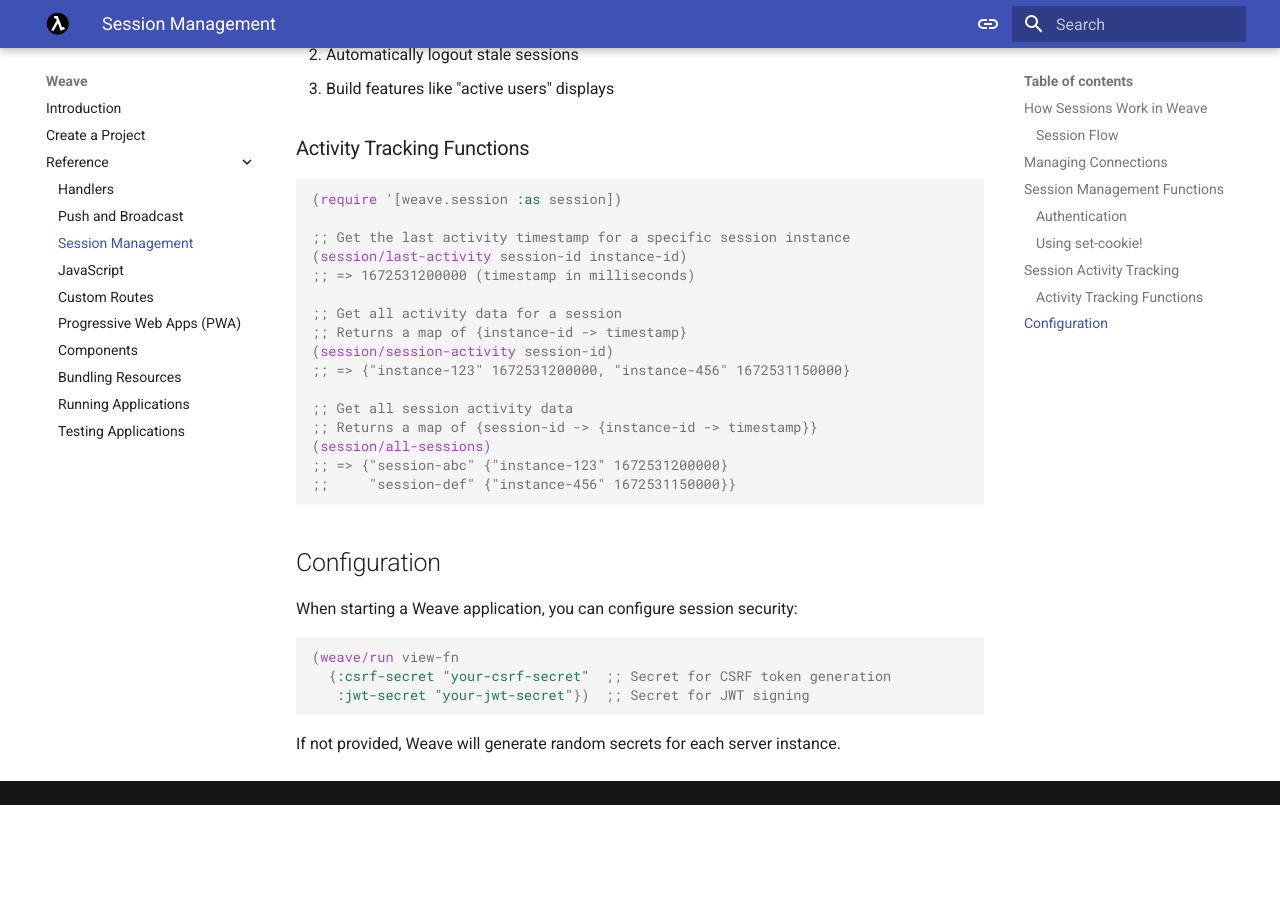
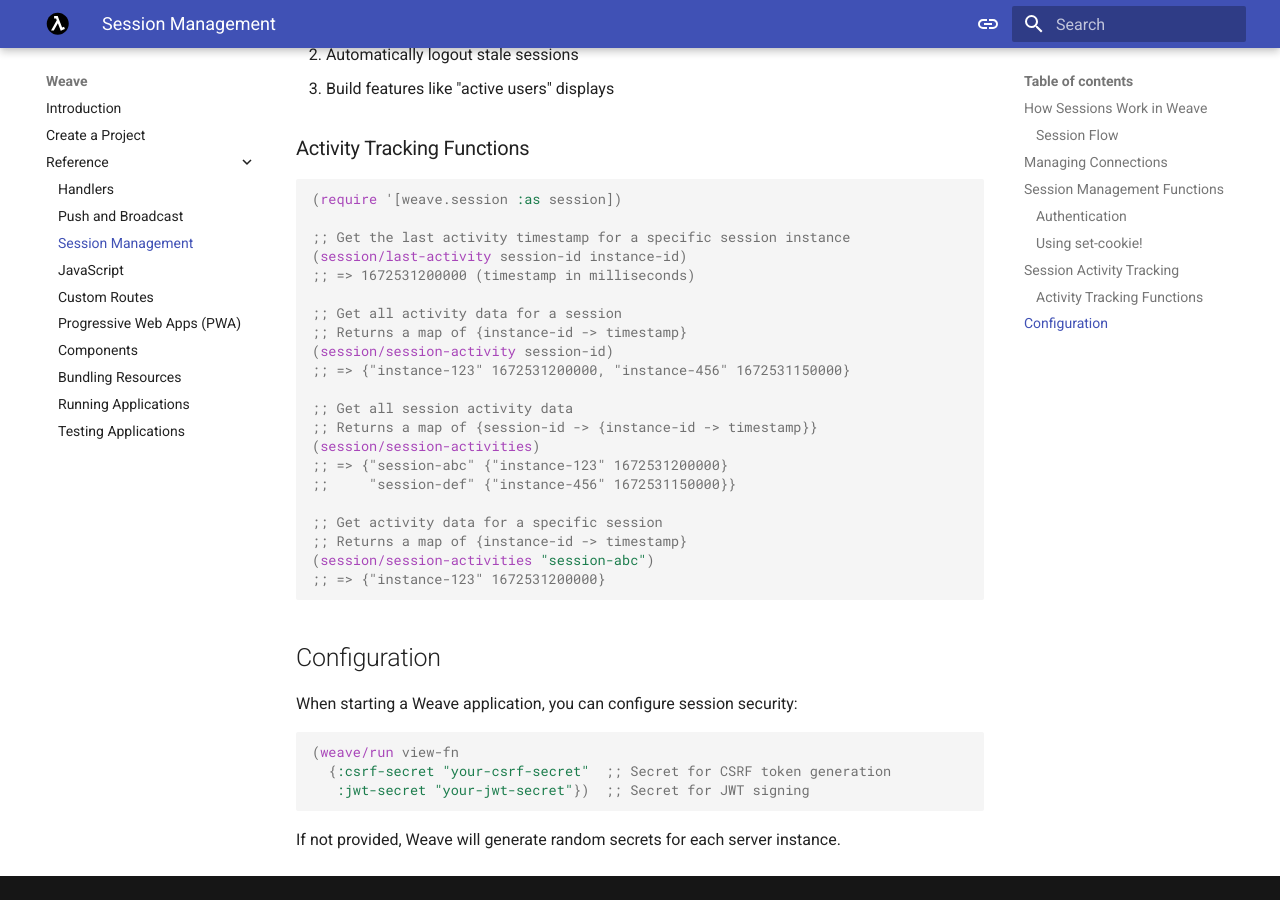
Before and after one commit to nakkaya/weave, an MkDocs documentation site: the page built from doc/docs/reference/30_session.md, in a window 1280 px wide and 900 px high, scrolled down 2120 px. Built offline with MkDocs 1.6.1 and Material for MkDocs 9.7.7, drawn with Linux system fonts in a browser that asks for light colours; before the commit the page ends 2925 px from its top, so only the background shows below that.

Commit message:
refactor session access

````diff
--- a/doc/docs/reference/30_session.md
+++ b/doc/docs/reference/30_session.md
@@ -103,9 +103,14 @@
 
 ;; Get all session activity data
 ;; Returns a map of {session-id -> {instance-id -> timestamp}}
-(session/all-sessions)
+(session/session-activities)
 ;; => {"session-abc" {"instance-123" 1672531200000}
 ;;     "session-def" {"instance-456" 1672531150000}}
+
+;; Get activity data for a specific session
+;; Returns a map of {instance-id -> timestamp}
+(session/session-activities "session-abc")
+;; => {"instance-123" 1672531200000}
 ```
 
 ## Configuration
````
Also changed, not shown: 2 other files.
